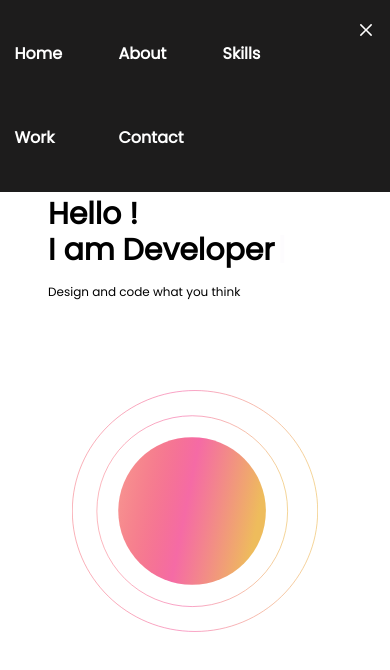
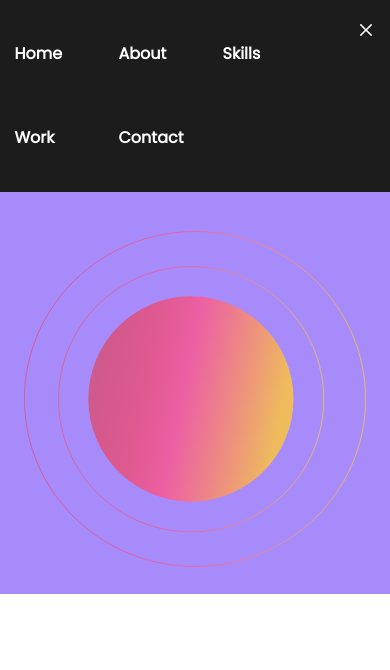
Before and after one commit to Rutuza/Vite-Portfolio, a React (Vite) app: page / in a window 390 px wide. Shown: the top 670 px of the page. Built offline with nearby package versions, Linux system fonts and the light colour scheme.

Commit message:
homepage responsiveness done

```diff
--- a/src/pages/Home.jsx
+++ b/src/pages/Home.jsx
@@ -1,27 +1,27 @@
 import React from 'react';
-import ellipse from '../assets/svg/ellipse.svg';
-import { useTypewriter, Cursor } from "react-simple-typewriter";
+import circles from '../assets/svg/ellipse.svg'
+import { useTypewriter, Cursor } from 'react-simple-typewriter';
 
 function Home() {
-  const [text] = useTypewriter(
-    {
-      words: ['Jyotika Dalal', 'Developer', 'Designer'],
-      loop: 0,
-    }
-  )
+  const [text] = useTypewriter({
+    words: ['Jyotika Dalal', 'Developer', 'UI/UX Designer', 'Photographer'],
+    loop: {},
+    typeSpeed: 122,
+});
+
   return (
-    <div className='m-8 font-pop max-sm:mt-28 md:justify-center md:items-center md:p-10'>
-      <div className="max-sm:grid max-sm:gap-y-12 flex flex-wrap justify-between items-center lg:block">
-        <div className="text-content">
-          <h1 className='font-bold text-5xl max-sm:text-3xl max-md:p-4'>Hello ! <br />
-          I am <span>{text}</span><Cursor cursorColor='#936BE8' /></h1>
-
-          <h6 className='w-60 text-lg max-sm:text-xs max-md:text-sm max-md:pl-4 max-md:w-64'>Design and code what you think</h6>
+    <div className='bg-violet-400 p-6'>
+      <div className='lg:flex lg:items-center lg:justify-between lg:px-8 max-sm:grid max-sm:gap-10'>
+        <div className='font-pop'>
+          <h1 className='font-semibold text-3xl sm:text-5xl max-sm:text-2xl'>Hello !</h1>
+          <h1 className='font-semibold text-3xl sm:text-5xl max-sm:text-2xl'>I am <span>{text}</span></h1>
+          <p className='py-2 text-sm max-sm:text-xs'>Design and code what you think</p>
         </div>
-        <div className="max-lg:m-10 md:mt-20">
-          <img src={ellipse} alt=""/>
+        <div className=''>
+          <img src={circles} alt="" />
         </div>
       </div>
+
     </div>
   );
 }
```
